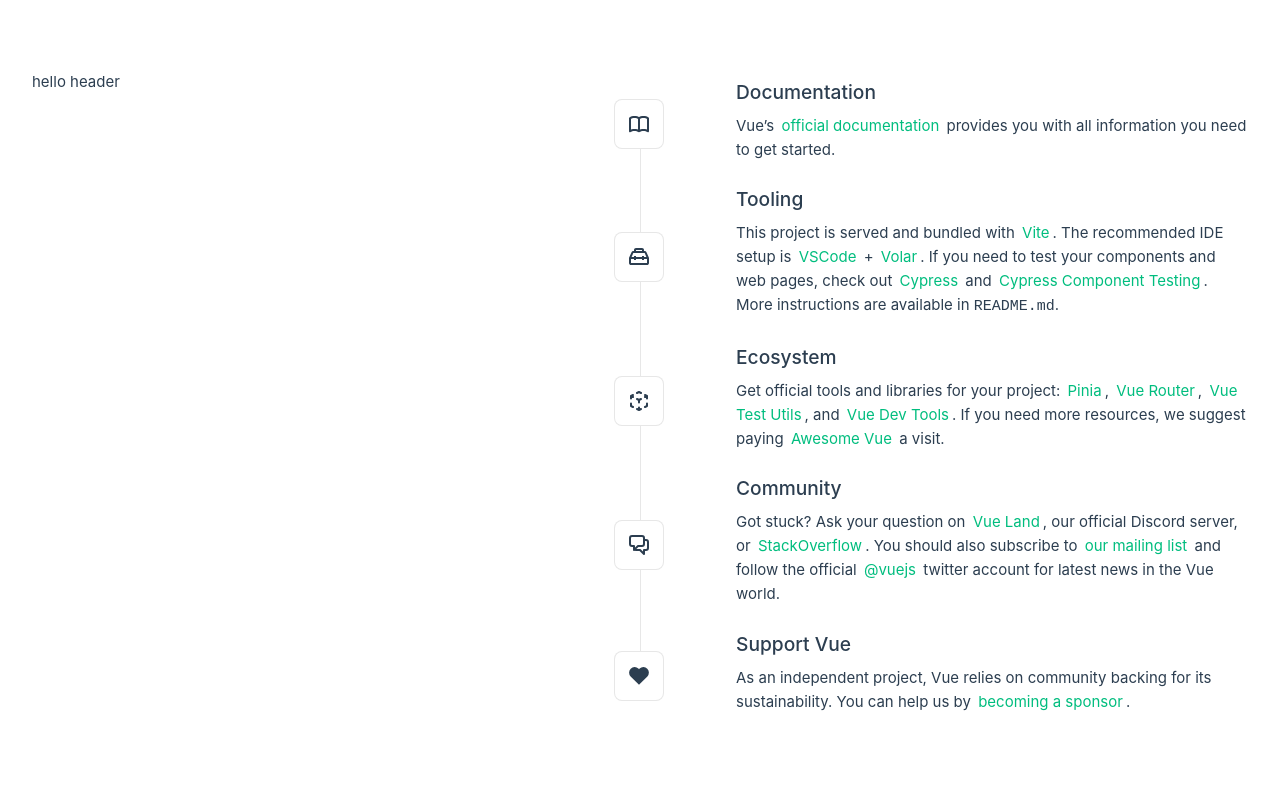
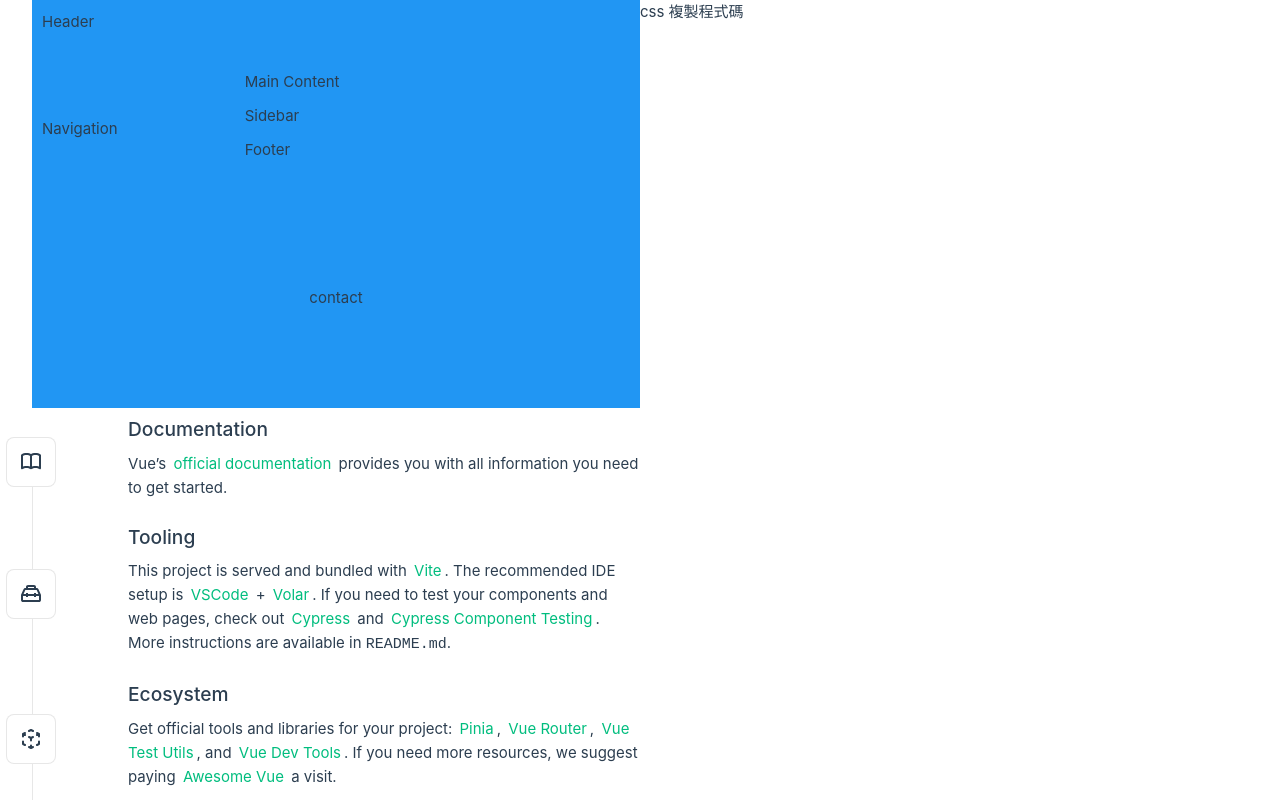
Before and after one commit to tso1158687/todolist-framework-example, a Vue app in the folder todolist-vue/: page / in a window 1280 px wide. Shown: the top 800 px of the page. Built offline with nearby package versions, Linux system fonts and the light colour scheme; no server answers; the HTML template or start-up script is replaced by a standard one.

Commit message:
[vue] add axios

```diff
--- a/todolist-vue/package.json
+++ b/todolist-vue/package.json
@@ -15,6 +15,7 @@
     "format": "prettier --write src/"
   },
   "dependencies": {
+    "axios": "^1.7.8",
     "pinia": "^2.2.6",
     "vue": "^3.5.12",
     "vue-router": "^4.4.5"
@@ -36,6 +37,7 @@
     "jsdom": "^25.0.1",
     "npm-run-all2": "^7.0.1",
     "prettier": "^3.3.3",
+    "sass-embedded": "^1.81.0",
     "typescript": "~5.6.3",
     "vite": "^5.4.10",
     "vite-plugin-vue-devtools": "^7.5.4",
--- a/todolist-vue/src/components/Header.vue
+++ b/todolist-vue/src/components/Header.vue
@@ -1,6 +1,108 @@
 <script setup lang="ts">
+import axios from 'axios';
+import { onMounted, ref } from 'vue'
+
+onMounted(() => {
+    console.log('mounted')
+    getPokenmon()
+    // tslint:disable-next-line: no-console
+    const hahaElement = document.getElementById('haha');
+    if (hahaElement) {
+        hahaElement.textContent = 'haha';
+    }
+})
+
+const pokemonList = ref<any[]>([])
+
+const getPokenmon = async () => {
+    const res = await axios.get('https://pokeapi.co/api/v2/pokemon')
+    const res2 = await axios.get('https://pokeapi.co/api/v2/pokemon/2')
+    console.log(res.data)
+
+    pokemonList.value = res.data.results
+    console.log(res2.data)
+
+
+}
 </script>
 <template>
-    hello header
+    <div class="grid-container">
+        <header class="header">Header</header>
+        <nav class="nav">Navigation</nav>
+        <main class="main">Main Content</main>
+        <aside class="sidebar">Sidebar</aside>
+        <footer class="footer">Footer</footer>
+        <div class="contact">contact</div>
+    </div>
+    css
+    複製程式碼
+
 </template>
-<style lang="scss" scoped></style>
+<style lang="scss" scoped>
+.grid-container {
+    display: grid;
+    // grid-template-columns: 50px 1fr 1fr;
+    gap: 50px 100px;
+    background-color: #2196F3;
+    padding: 10px;
+    grid-template-columns: 100px 100px 100px;
+    grid-template-rows: 50px 50px;
+}
+
+.item1 {
+    grid-column-start: 1;
+    grid-column-end: 3;
+    grid-row-start: 2;
+    grid-row-end: 4;
+}
+
+.flex-container {
+    display: flex;
+}
+
+.flex-item {
+    display: flex;
+}
+
+.grid-container {
+    display: grid;
+    grid-template-areas:
+        'header  header '
+        'nav     main'
+        'nav     sidebar'
+        'nav  footer'
+        'contact contact';
+    grid-template-columns: 1fr 2fr;
+    grid-template-rows: 50px 1fr 1fr 50px 200px;
+    gap: 10px;
+}
+
+.contact {
+    grid-area: contact;
+    display: flex;
+    justify-content: center;
+    align-items: center;
+}
+
+.header {
+    grid-area: header;
+}
+
+.nav {
+    grid-area: nav;
+    display: flex;
+    align-items: center;
+}
+
+.main {
+    grid-area: main;
+}
+
+.sidebar {
+    grid-area: sidebar;
+}
+
+.footer {
+    grid-area: footer;
+}
+</style>
```
Also changed, not shown: 2 other files (tests, documents, lock files or other folders).
